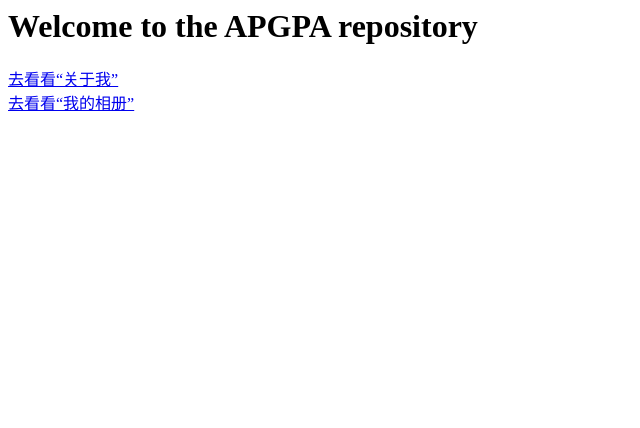
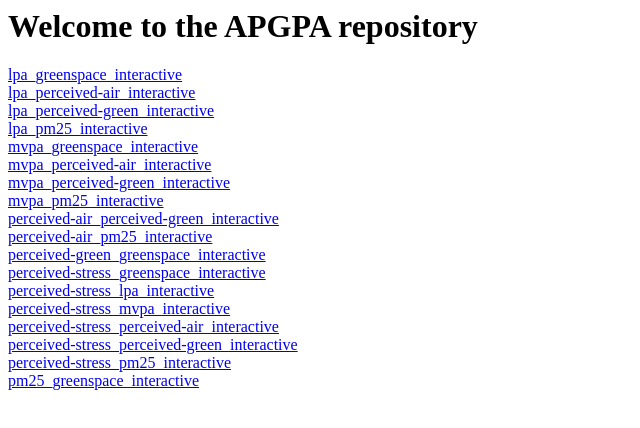
Before and after one commit to ZhenchuanYang/APGPA, a plain HTML site: page index.html in a window 1280 px wide. Shown: the whole page, without its empty margins (0-640 px from the left). Drawn offline with Linux system fonts and the light colour scheme.

Commit message:
Update index.html

```diff
--- a/index.html
+++ b/index.html
@@ -1,7 +1,22 @@
 <h1>Welcome to the APGPA repository</h1>
 
 <nav>
-  <a href="Interactive_HTML/lpa_greenspace_interactive.html">去看看“关于我”</a>
-  <br>
-  <a href="gallery.html">去看看“我的相册”</a>
+  <a href="Interactive_HTML/lpa_greenspace_interactive.html">lpa_greenspace_interactive</a><br>
+  <a href="Interactive_HTML/lpa_perceived-air_interactive.html">lpa_perceived-air_interactive</a><br>
+  <a href="Interactive_HTML/lpa_perceived-green_interactive.html">lpa_perceived-green_interactive</a><br>
+  <a href="Interactive_HTML/lpa_pm25_interactive.html">lpa_pm25_interactive</a><br>
+  <a href="Interactive_HTML/mvpa_greenspace_interactive.html">mvpa_greenspace_interactive</a><br>
+  <a href="Interactive_HTML/mvpa_perceived-air_interactive.html">mvpa_perceived-air_interactive</a><br>
+  <a href="Interactive_HTML/mvpa_perceived-green_interactive.html">mvpa_perceived-green_interactive</a><br>
+  <a href="Interactive_HTML/mvpa_pm25_interactive.html">mvpa_pm25_interactive</a><br>
+  <a href="Interactive_HTML/perceived-air_perceived-green_interactive.html">perceived-air_perceived-green_interactive</a><br>
+  <a href="Interactive_HTML/perceived-air_pm25_interactive.html">perceived-air_pm25_interactive</a><br>
+  <a href="Interactive_HTML/perceived-green_greenspace_interactive.html">perceived-green_greenspace_interactive</a><br>
+  <a href="Interactive_HTML/perceived-stress_greenspace_interactive.html">perceived-stress_greenspace_interactive</a><br>
+  <a href="Interactive_HTML/perceived-stress_lpa_interactive.html">perceived-stress_lpa_interactive</a><br>
+  <a href="Interactive_HTML/perceived-stress_mvpa_interactive.html">perceived-stress_mvpa_interactive</a><br>
+  <a href="Interactive_HTML/perceived-stress_perceived-air_interactive.html">perceived-stress_perceived-air_interactive</a><br>
+  <a href="Interactive_HTML/perceived-stress_perceived-green_interactive.html">perceived-stress_perceived-green_interactive</a><br>
+  <a href="Interactive_HTML/perceived-stress_pm25_interactive.html">perceived-stress_pm25_interactive</a><br>
+  <a href="Interactive_HTML/pm25_greenspace_interactive.html">pm25_greenspace_interactive</a>
 </nav>
```
